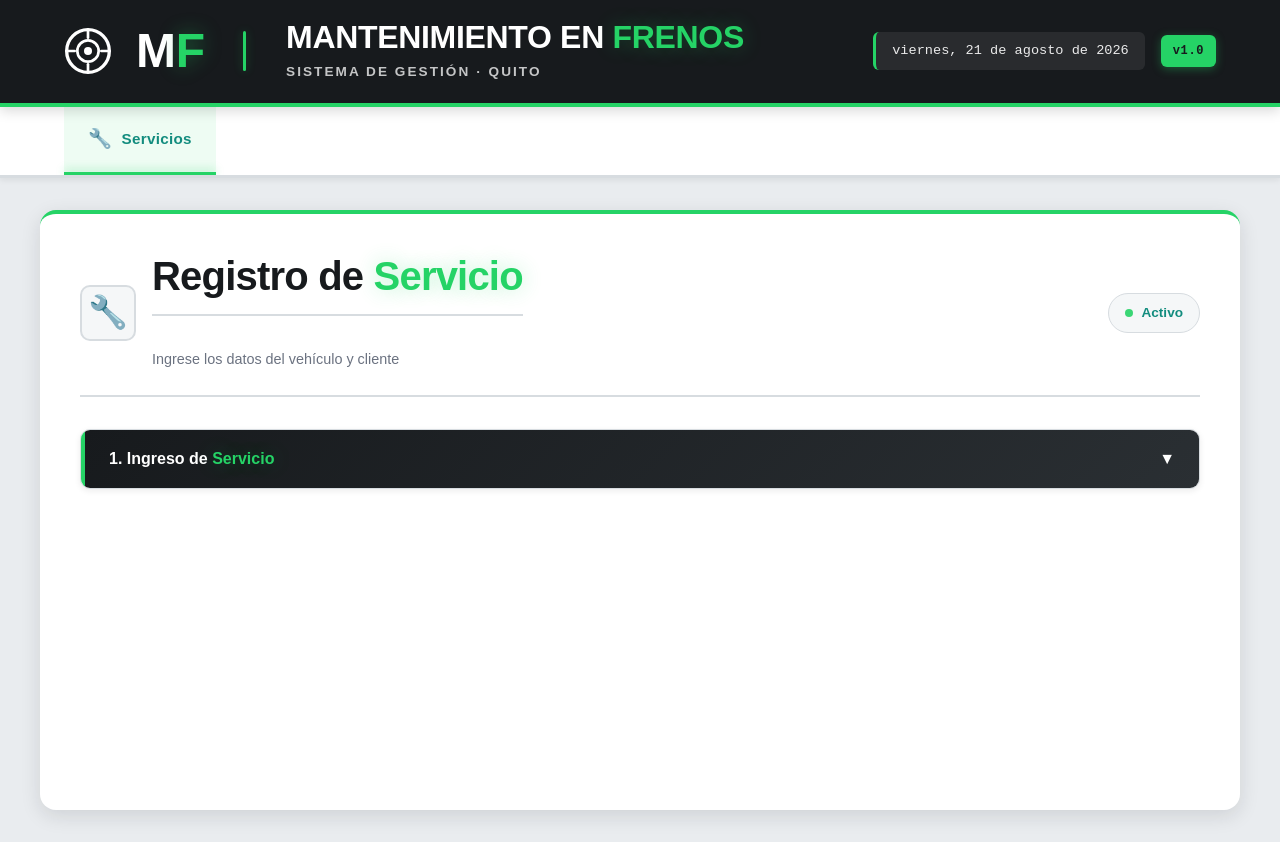
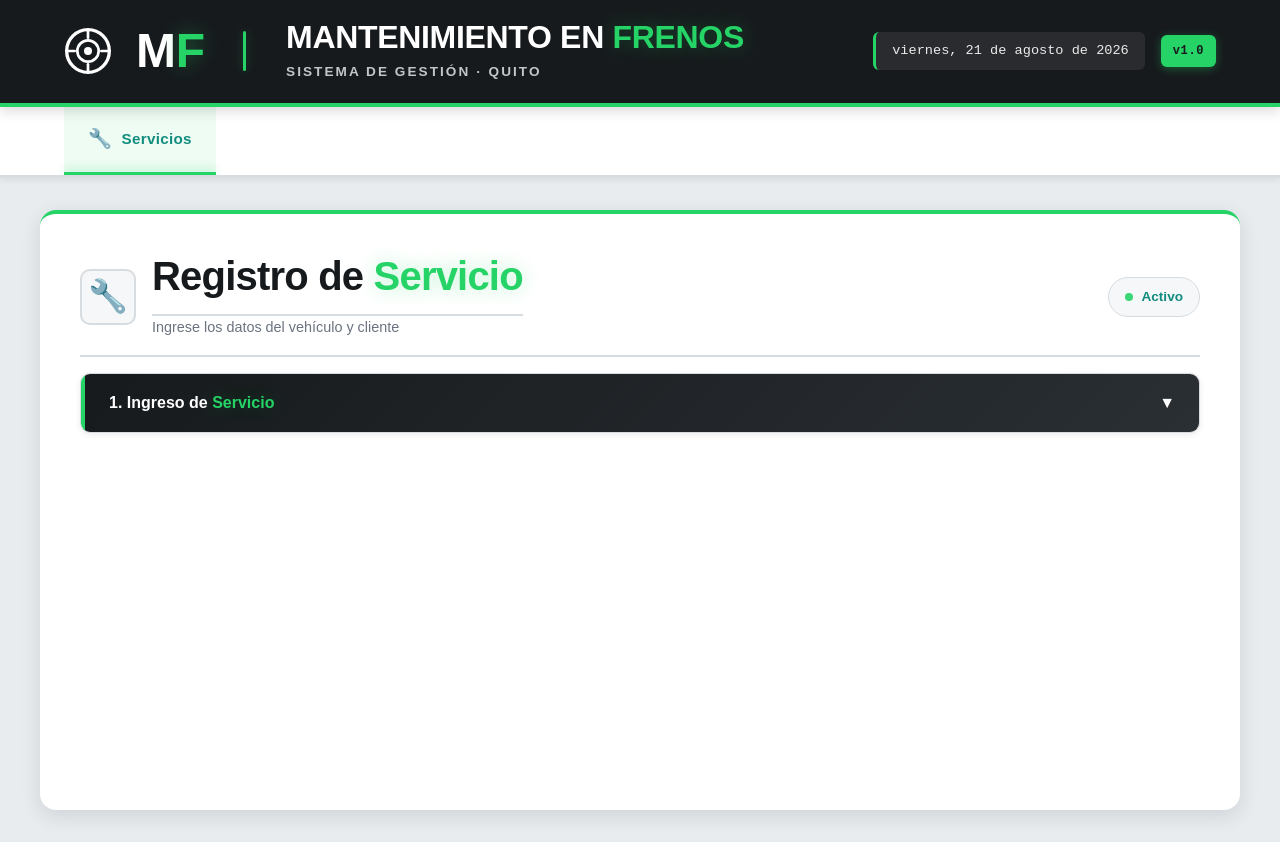
Before and after one commit to frenosmfec-ui/MF---Sistema-de-Gestion, a React (Vite) app: page / in a window 1280 px wide. Built offline with nearby package versions, Linux system fonts and the light colour scheme.

Commit message:
Ajustar márgenes y eliminar línea inferior en PageHeader

```diff
--- a/src/components/PageHeader.css
+++ b/src/components/PageHeader.css
@@ -6,8 +6,8 @@
   display: flex;
   align-items: center;
   justify-content: space-between;
-  margin-bottom: 2rem;
-  padding-bottom: 1.5rem;
+  margin-bottom: 1rem;
+  padding-bottom: 1rem;
   border-bottom: 2px solid var(--color-gris-borde);
 }
 
@@ -38,7 +38,7 @@
 }
 
 .page-subtitle {
-  margin: 0.25rem 0 0 0;
+  margin: -2rem 0 0 0;
   color: var(--color-gris-medio);
   font-size: 0.9rem;
 }
```
